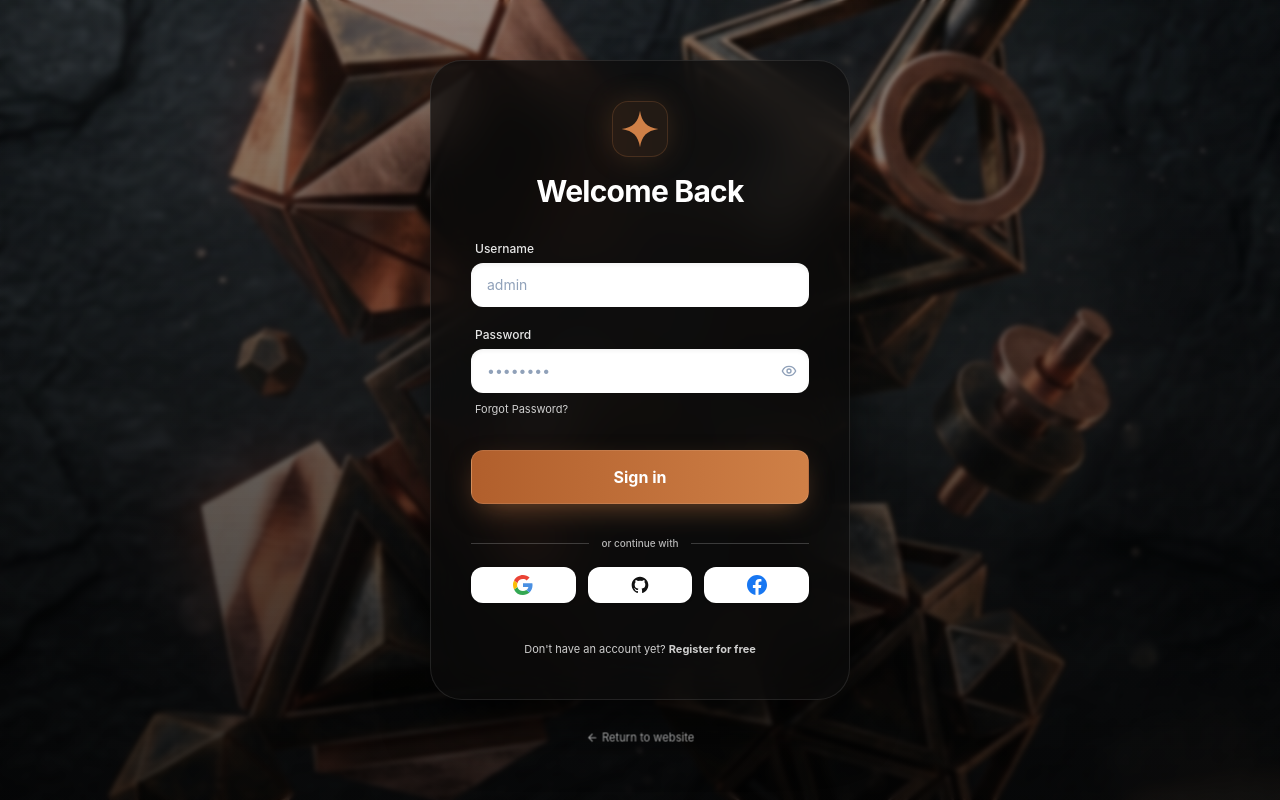
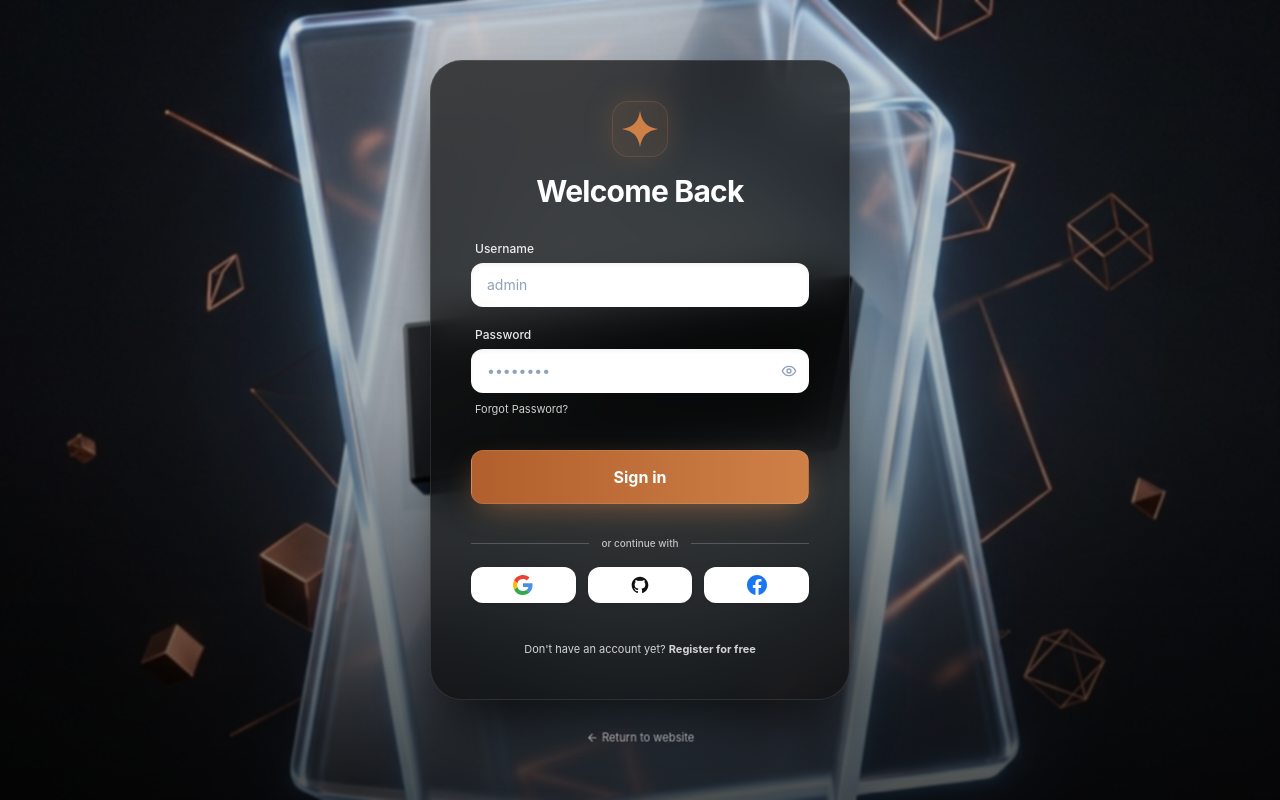
Before and after one commit to Anaswarakorangot/Cloak, a React (Vite) app in the folder frontend/: page /login in a window 1280 px wide. Built offline with nearby package versions, Linux system fonts and the light colour scheme.

Commit message:
feat(frontend): refine 3D redaction background and improve visibility

```diff
--- a/frontend/src/components/LoginPage.tsx
+++ b/frontend/src/components/LoginPage.tsx
@@ -73,13 +73,13 @@ export function LoginPage({ initialIsLogin = true }: { initialIsLogin?: boolean
       <div
         className="absolute inset-[-5%] bg-cover bg-center bg-no-repeat transition-transform"
         style={{
-          backgroundImage: "url('/login-bg.png')",
+          backgroundImage: "url('/login-bg-v2.png')",
           animation: 'cinematic-pan 20s ease-in-out infinite alternate',
         }}
       ></div>
 
       {/* Dark overlay for text readability and cinematic depth */}
-      <div className="absolute inset-0 bg-gradient-to-b from-[#030303]/40 via-[#0a0a0a]/60 to-[#030303]/80 backdrop-blur-[2px]"></div>
+      <div className="absolute inset-0 bg-gradient-to-b from-[#030303]/10 via-[#0a0a0a]/30 to-[#030303]/70 backdrop-blur-[1px]"></div>
 
       {/* 3D Interactive Login Card */}
       <div
```
Also changed, not shown: frontend/public/login-bg-v2.png (added).
